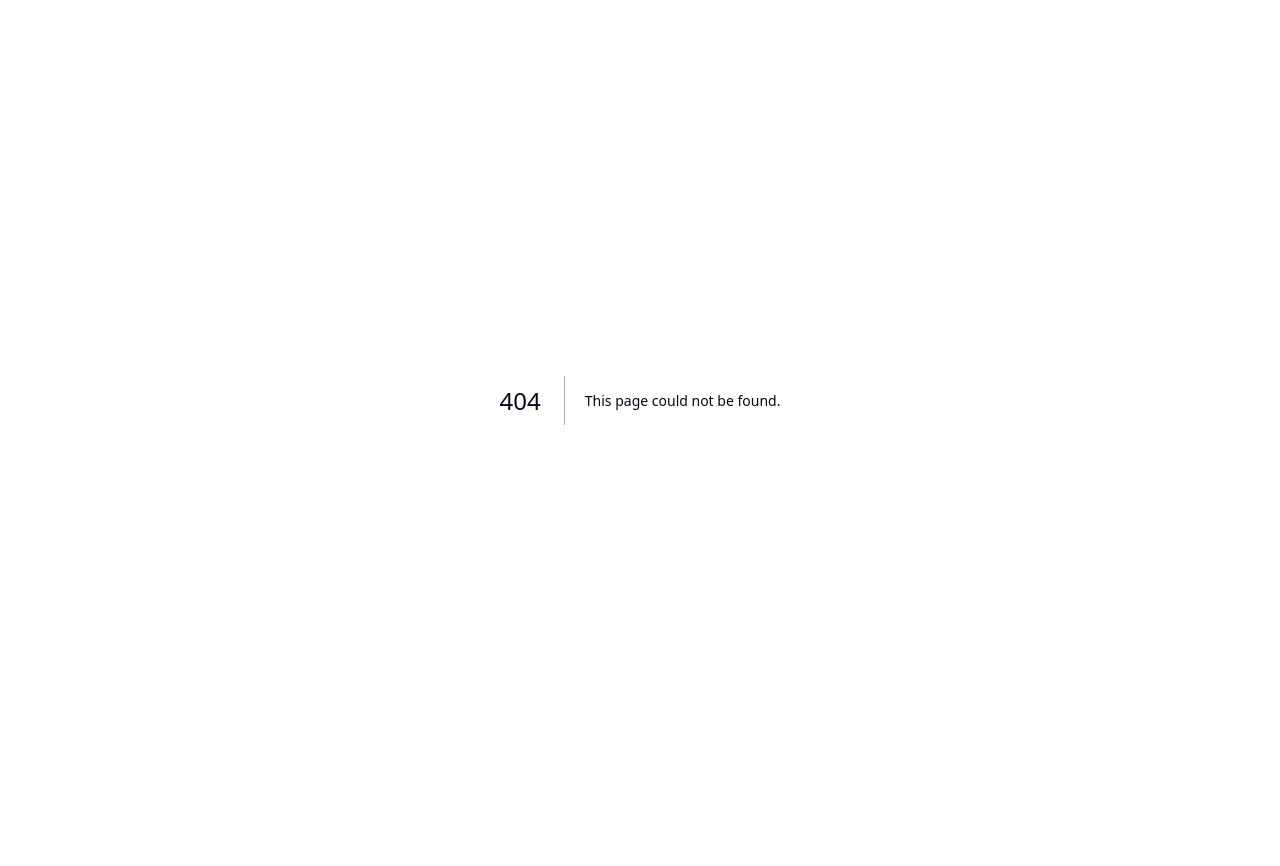
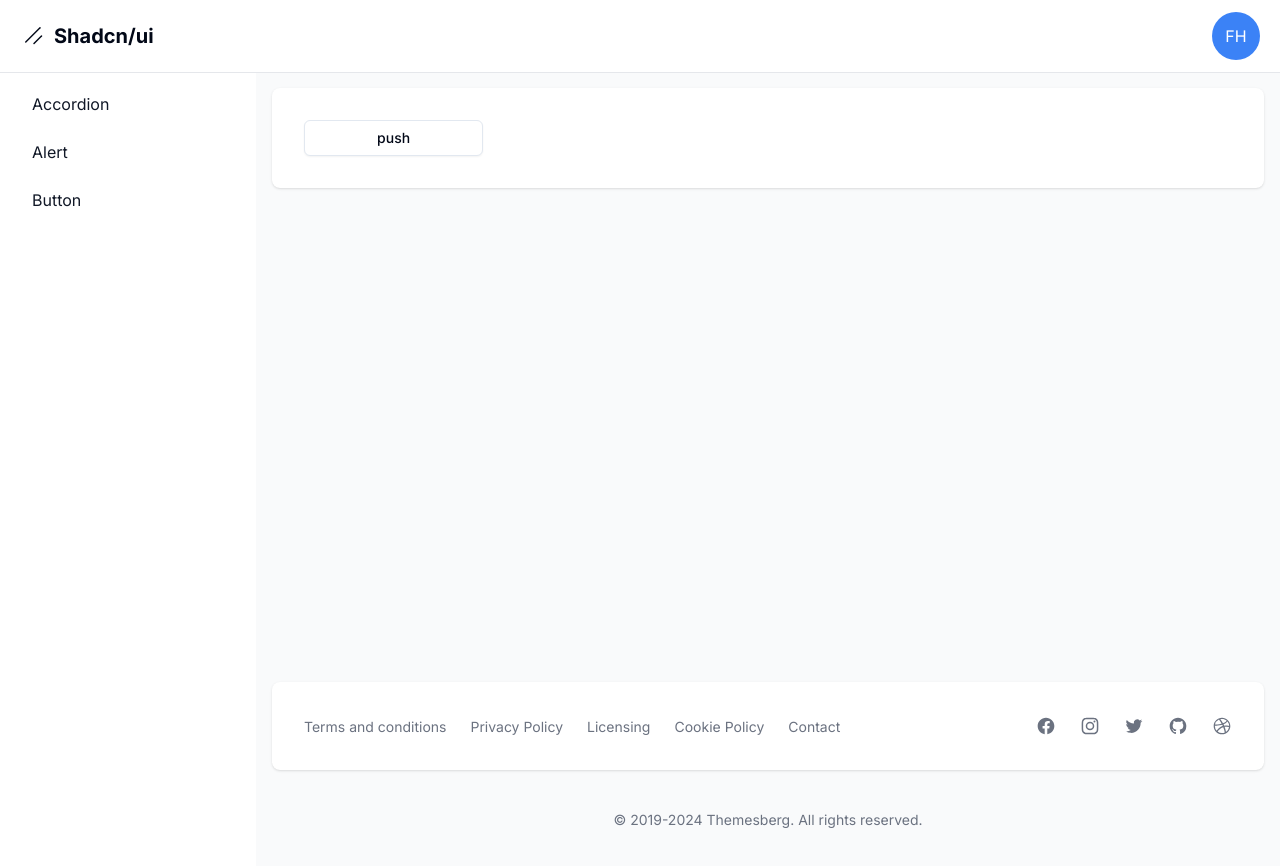
Before and after one commit to Galbfran/shadnc-ui, a Next.js app: page /dashboard/button in a window 1280 px wide. Before the commit this address had no page. Shown: the top 866 px of the page. Before the commit the page ends 800 px from the top, so only its background shows below. Built offline with nearby package versions, Linux system fonts and the light colour scheme.

Commit message:
add ( botton  ) : add buton push and loader

```diff
--- a/package.json
+++ b/package.json
@@ -10,6 +10,7 @@
   },
   "dependencies": {
     "@radix-ui/react-accordion": "^1.2.2",
+    "@radix-ui/react-slot": "^1.1.1",
     "class-variance-authority": "^0.7.1",
     "clsx": "^2.1.1",
     "lucide-react": "^0.469.0",
--- /dev/null
+++ b/src/app/dashboard/button/page.tsx
@@ -0,0 +1,31 @@
+"use client";
+import { Button } from "@/components/ui/button";
+import { Loader2 } from "lucide-react";
+import React, { useEffect } from "react";
+
+export default function Page() {
+    const [loading, setLoading] = React.useState(false);
+    useEffect(() => {
+        if (loading) {
+            setTimeout(() => {
+                setLoading(false)
+            }, 2000)
+        }
+    }, [loading])
+    return (
+        <div className="grid grid-cols-5 gap-2">
+
+            {
+                loading ? (
+                    <Button variant="outline" capitalize={false} disabled>
+                        <Loader2 className="animate-spin" />
+                        Please wait
+                    </Button>
+                ) :
+                    <Button variant="outline" capitalize={false} onClick={() => setLoading(true)} >push</Button>
+            }
+
+        </div>
+
+    );
+}
--- a/src/app/dashboard/layout.tsx
+++ b/src/app/dashboard/layout.tsx
@@ -3,6 +3,7 @@
 const links = [
     { name: "accordion", href: "accordion" },
     { name: "alert", href: "alert" },
+    { name: "button", href: "button" },
 ];
 
 export default function DashboardLayout({
--- /dev/null
+++ b/src/components/ui/button.tsx
@@ -0,0 +1,60 @@
+import * as React from "react"
+import { Slot } from "@radix-ui/react-slot"
+import { cva, type VariantProps } from "class-variance-authority"
+
+import { cn } from "@/lib/utils"
+
+const buttonVariants = cva(
+  "inline-flex items-center justify-center gap-2 whitespace-nowrap rounded-md text-sm font-medium transition-colors focus-visible:outline-none focus-visible:ring-1 focus-visible:ring-ring disabled:pointer-events-none disabled:opacity-50 [&_svg]:pointer-events-none [&_svg]:size-4 [&_svg]:shrink-0",
+  {
+    variants: {
+      variant: {
+        default:
+          "bg-primary text-primary-foreground shadow hover:bg-primary/90",
+        destructive:
+          "bg-destructive text-destructive-foreground shadow-sm hover:bg-destructive/90",
+        outline:
+          "border border-input bg-background shadow-sm hover:bg-accent hover:text-accent-foreground",
+        secondary:
+          "bg-secondary text-secondary-foreground shadow-sm hover:bg-secondary/80",
+        ghost: "hover:bg-accent hover:text-accent-foreground",
+        link: "text-primary underline-offset-4 hover:underline",
+      },
+      size: {
+        default: "h-9 px-4 py-2",
+        sm: "h-8 rounded-md px-3 text-xs",
+        lg: "h-10 rounded-md px-8",
+        icon: "h-9 w-9",
+      },
+    },
+    defaultVariants: {
+      variant: "default",
+      size: "default",
+    },
+  }
+)
+
+export interface ButtonProps
+  extends React.ButtonHTMLAttributes<HTMLButtonElement>,
+  VariantProps<typeof buttonVariants> {
+  asChild?: boolean
+  capitalize?: boolean
+}
+
+const Button = React.forwardRef<HTMLButtonElement, ButtonProps>(
+  ({ className, variant, size, asChild = false, capitalize = true, ...props }, ref) => {
+    const Comp = asChild ? Slot : "button"
+    return (
+      <Comp
+        className={cn(buttonVariants({ variant, size, className }), {
+          "capitalize": capitalize,
+        })}
+        ref={ref}
+        {...props}
+      />
+    )
+  }
+)
+Button.displayName = "Button"
+
+export { Button, buttonVariants }
```
Also changed, not shown: 1 other file (tests, documents, lock files or other folders).
